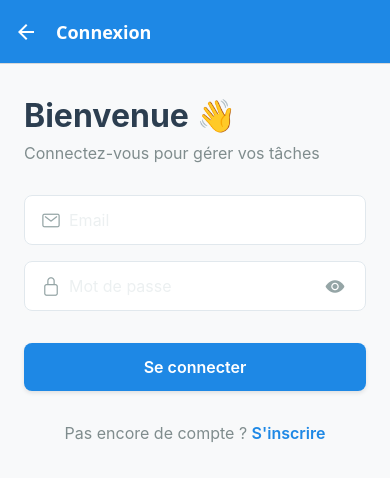
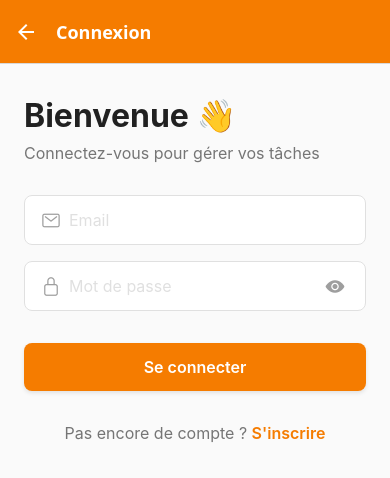
Before and after one commit to ZakariaSo/agadir-mobile, a React Native app: screen /Login in a window 390 px wide. Shown: the top 478 px of the page. Built offline with nearby package versions, Linux system fonts and the light colour scheme.

Commit message:
fixer le bug de la connexion backend et frontend

```diff
--- a/src/constants/api.js
+++ b/src/constants/api.js
@@ -2,37 +2,36 @@
 
 /**
  * Configuration des URLs de l'API
- * Changez selon votre environnement
  */
 
-// Pour un émulateur Android
+// Pour un émulateur Android uniquement
 export const API_URL_ANDROID = 'http://10.0.2.2:4000/api';
 
 // Pour iOS Simulator
 export const API_URL_IOS = 'http://localhost:4000/api';
 
-// Pour un appareil physique (remplacez par votre IP locale)
-export const API_URL_PHYSICAL = 'http://192.168.1.100:4000/api';
+// Pour un appareil physique (Android ou iOS) ou Web
+export const API_URL_PHYSICAL = 'http://192.168.100.211:4000/api';
 
 // URL de production (à configurer plus tard)
 export const API_URL_PRODUCTION = 'https://votre-api.com/api';
 
-// Détection automatique de l'environnement
 import { Platform } from 'react-native';
 
 let BASE_URL;
 
+// Détection automatique propre
 if (__DEV__) {
-  // Mode développement
   if (Platform.OS === 'android') {
-    BASE_URL = API_URL_ANDROID;
+    // Si tu utilises un ÉMULATEUR Android → 10.0.2.2
+    // Si tu utilises un téléphone Android réel → on force l’IP locale
+    BASE_URL = Platform.isTV ? API_URL_ANDROID : API_URL_PHYSICAL;
   } else if (Platform.OS === 'ios') {
     BASE_URL = API_URL_IOS;
   } else {
-    BASE_URL = API_URL_PHYSICAL; // Web ou appareil physique
+    BASE_URL = API_URL_PHYSICAL; // Web ou autres
   }
 } else {
-  // Mode production
   BASE_URL = API_URL_PRODUCTION;
 }
 
@@ -40,12 +39,10 @@ export const API_URL = BASE_URL;
 
 // Endpoints de l'API
 export const ENDPOINTS = {
-  // Auth
   REGISTER: '/auth/register',
   LOGIN: '/auth/login',
   ME: '/auth/me',
 
-  // Tasks
   TASKS: '/tasks',
   TASK_BY_ID: (id) => `/tasks/${id}`,
   TASK_DONE: (id) => `/tasks/${id}/done`,
--- a/src/constants/colors.js
+++ b/src/constants/colors.js
@@ -1,48 +1,50 @@
 // src/constants/colors.js
 
 /**
- * Palette de couleurs inspirée d'Agadir
- * Bleu océan + Sable doré
+ * Palette de couleurs orange moderne
+ * Inspirée du style "Sunset / Orange Pro"
  */
+
 export const COLORS = {
-  // Couleurs principales
-  primary: '#1E88E5',        // Bleu océan Agadir
-  primaryLight: '#64B5F6',   // Bleu clair
-  primaryDark: '#1565C0',    // Bleu foncé
+  // Couleurs principales (ORANGE)
+  primary: '#F57C00',           // Orange principal
+  primaryLight: '#FF9800',      // Orange clair
+  primaryDark: '#E65100',       // Orange foncé
 
-  secondary: '#F4A261',      // Sable doré
-  secondaryLight: '#F6B17A',
-  secondaryDark: '#E76F51',
+  // Couleur secondaire (plus neutre pour accompagner l’orange)
+  secondary: '#FFA726',         // Orange doux (accent)
+  secondaryLight: '#FFB74D',
+  secondaryDark: '#FB8C00',
 
   // Statuts
-  success: '#2ECC71',        // Vert (tâche terminée)
-  danger: '#E74C3C',         // Rouge (supprimer)
-  warning: '#F39C12',        // Orange (alerte)
-  info: '#3498DB',           // Bleu info
+  success: '#2ECC71',           // Vert
+  danger: '#E74C3C',            // Rouge
+  warning: '#FB8C00',           // Orange alerte
+  info: '#4FC3F7',              // Bleu clair
 
   // Neutres
   white: '#FFFFFF',
-  black: '#2C3E50',
-  gray: '#95A5A6',
-  grayLight: '#ECF0F1',
-  grayDark: '#7F8C8D',
+  black: '#1A1A1A',
+  gray: '#9E9E9E',
+  grayLight: '#E0E0E0',
+  grayDark: '#616161',
 
   // Backgrounds
-  background: '#F8F9FA',
-  backgroundDark: '#ECEFF1',
+  background: '#FAFAFA',
+  backgroundDark: '#F5F5F5',
 
   // Text
-  textPrimary: '#2C3E50',
-  textSecondary: '#7F8C8D',
-  textLight: '#BDC3C7',
+  textPrimary: '#212121',
+  textSecondary: '#757575',
+  textLight: '#BDBDBD',
 
-  // Borders
-  border: '#E1E8ED',
-  borderDark: '#CFD8DC',
+  // Bordures
+  border: '#E0E0E0',
+  borderDark: '#BDBDBD',
 
   // Status tâches
-  statusPending: '#FFA726',  // Orange pour "en attente"
-  statusDone: '#66BB6A',     // Vert pour "terminée"
+  statusPending: '#FFB74D',     // Orange doux
+  statusDone: '#66BB6A',        // Vert
 };
 
 /**
@@ -54,7 +56,7 @@ export const SHADOWS = {
     shadowOffset: { width: 0, height: 2 },
     shadowOpacity: 0.1,
     shadowRadius: 4,
-    elevation: 2, // Android
+    elevation: 2,
   },
   medium: {
     shadowColor: '#000',
@@ -105,5 +107,5 @@ export const BORDER_RADIUS = {
   md: 8,
   lg: 12,
   xl: 16,
-  round: 999, // Complètement arrondi
+  round: 999,
 };
```
